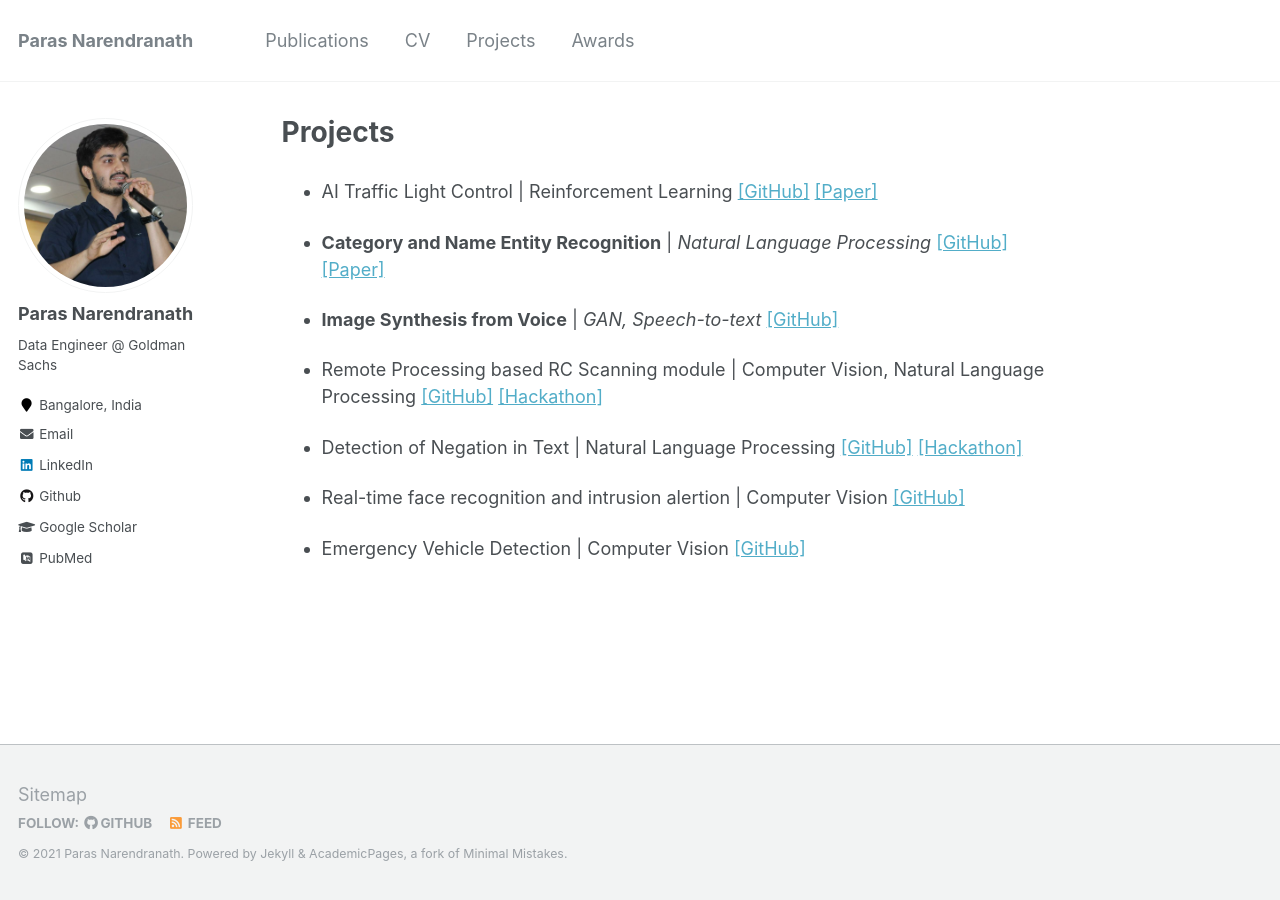
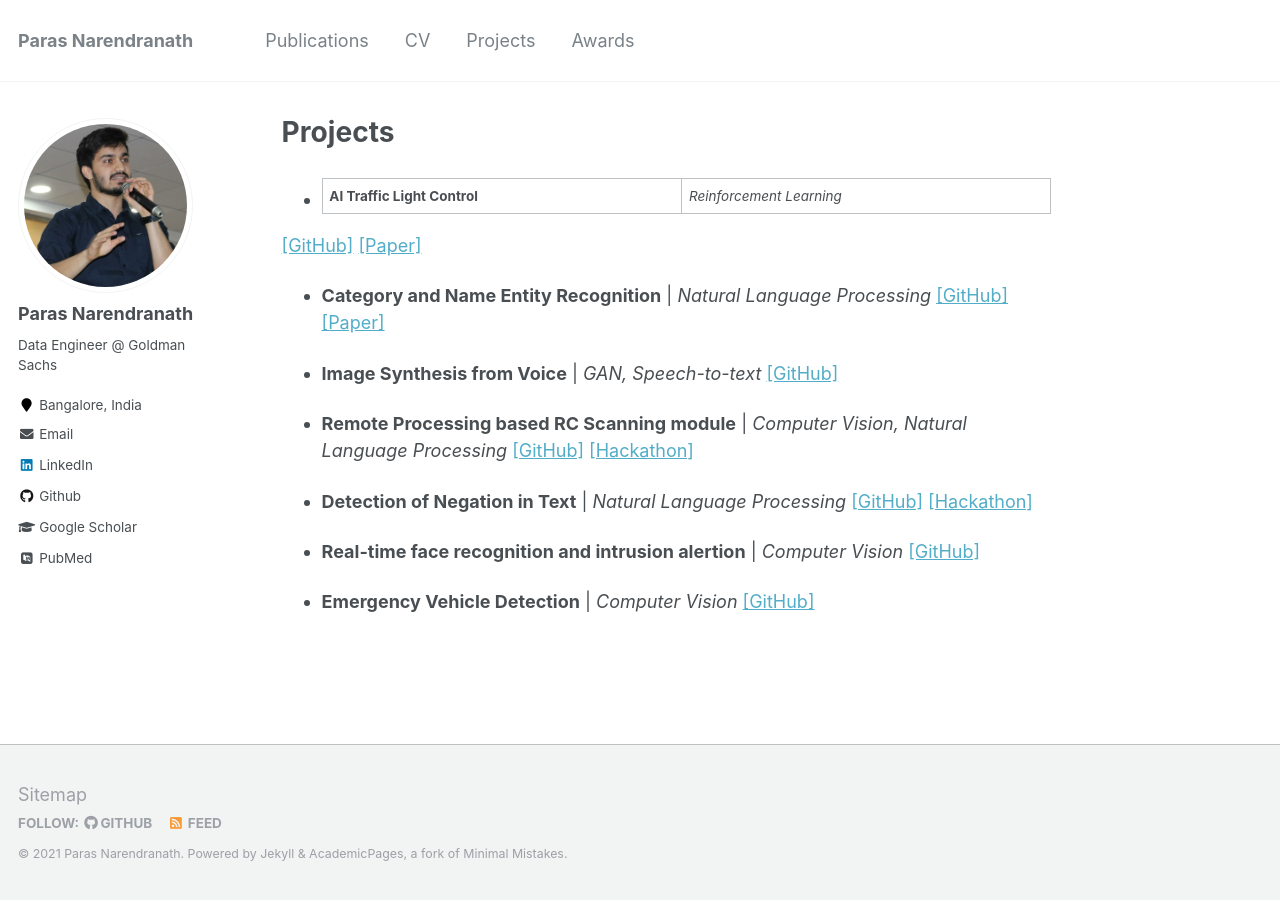
Before and after one commit to parasnaren/github-io-page, a Jekyll site: the page built from _pages/projects.md, in a window 1280 px wide. Built offline with Jekyll 4.4.1, drawn with Linux system fonts in a browser that asks for light colours; some web fonts are replaced.

Commit message:
adhoc change

```diff
--- a/_pages/projects.md
+++ b/_pages/projects.md
@@ -4,7 +4,8 @@ title: "Projects"
 author_profile: true
 ---
 
-- AI Traffic Light Control | Reinforcement Learning
+- <b>AI Traffic Light Control</b>| <i>Reinforcement Learning</i>
+
 [[GitHub]](https://github.com/parasnaren/AI-Traffic-Light-Control) [[Paper]](https://ieeexplore.ieee.org/abstract/document/9250886)
 
 - <b>Category and Name Entity Recognition</b> | <i>Natural Language Processing</i>
@@ -13,14 +14,14 @@ author_profile: true
 - <b>Image Synthesis from Voice</b> | <i>GAN, Speech-to-text</i>
 [[GitHub]](https://github.com/parasnaren/Image-Synthesis-from-Voice)
 
-- Remote Processing based RC Scanning module | Computer Vision, Natural Language Processing
+- <b>Remote Processing based RC Scanning module</b> | <i>Computer Vision, Natural Language Processing</i>
 [[GitHub]](https://github.com/parasnaren/Automated-Remote-Proccessing-Scanning-and-OCR-module) [[Hackathon]](https://parasnaren.github.io/awards/riskcovry/)
 
-- Detection of Negation in Text | Natural Language Processing
+- <b>Detection of Negation in Text</b> | <i>Natural Language Processing</i>
 [[GitHub]](https://github.com/parasnaren/Detection-of-Negation-in-Text) [[Hackathon]](https://parasnaren.github.io/awards/philips/)
 
-- Real-time face recognition and intrusion alertion | Computer Vision
+- <b>Real-time face recognition and intrusion alertion</b> | <i>Computer Vision</i>
 [[GitHub]](https://github.com/parasnaren/Real-Time-Face-Recognition-and-Intrusion-Alert)
 
-- Emergency Vehicle Detection | Computer Vision
+- <b>Emergency Vehicle Detection</b> | <i>Computer Vision</i>
 [[GitHub]](https://github.com/parasnaren/Category-and-Name-Entity-Recognition)
```
